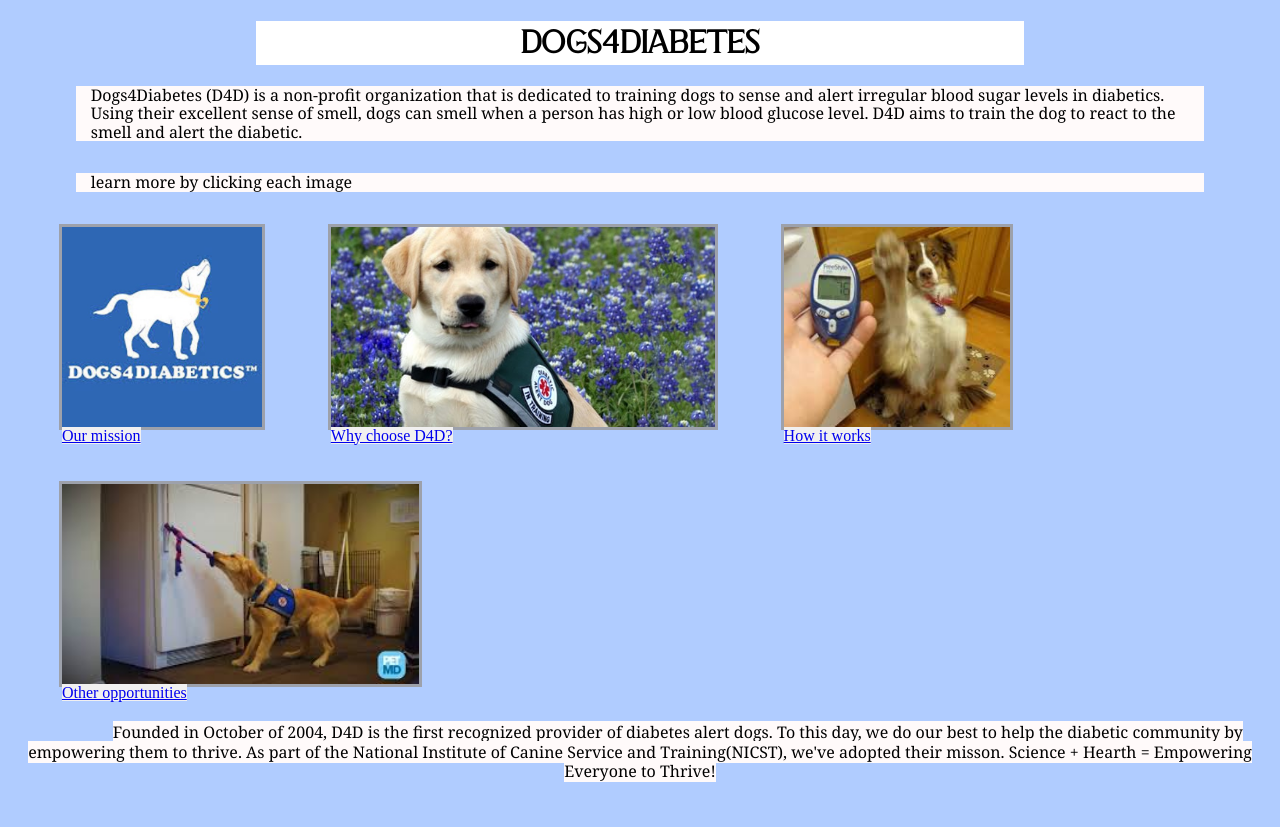
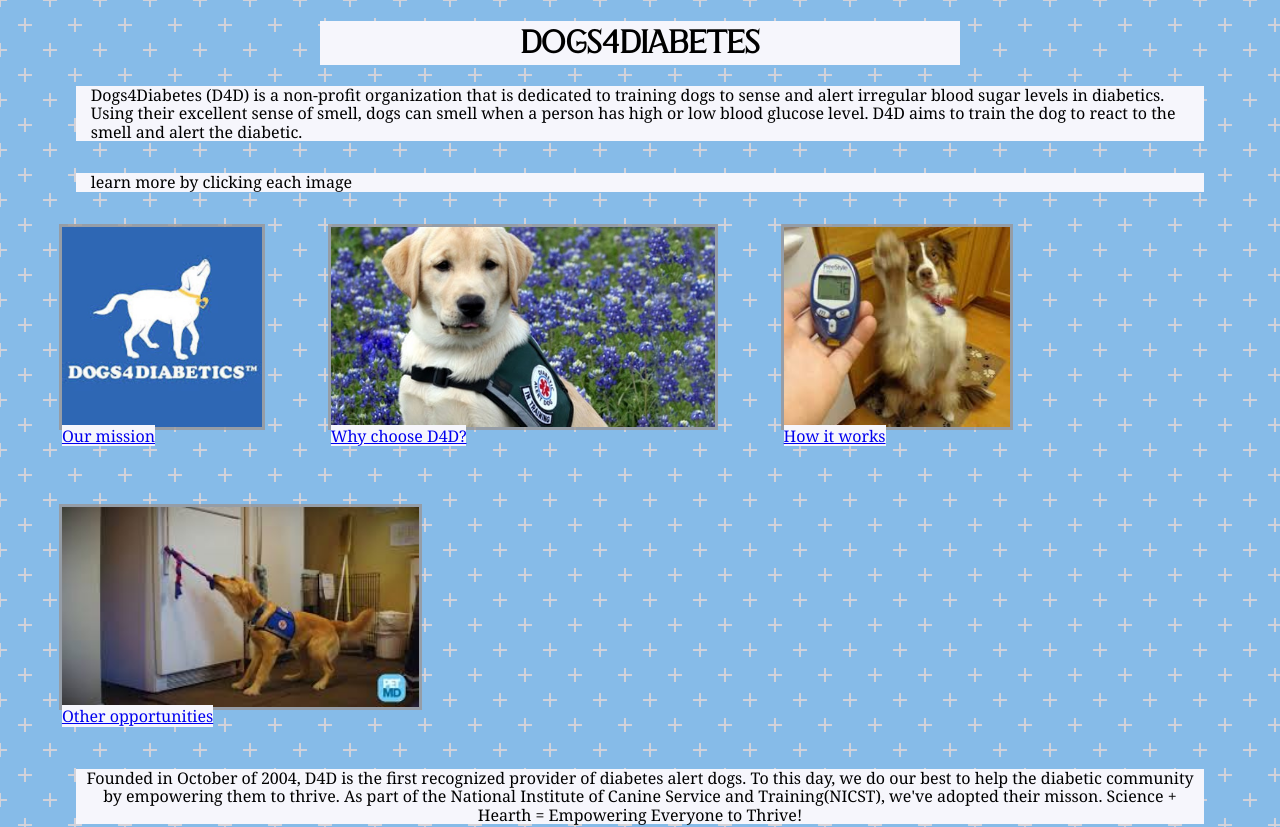
Before and after one commit to CTECH-IT/independent-project-2-samodell7, a plain HTML site: page index.html in a window 1280 px wide. Shown: the top 827 px of the page. Before the commit the page ends 800 px from the top, so only its background shows below. Drawn offline with nearby package versions, Linux system fonts and the light colour scheme.

Commit message:
better looking website (Finished and polished)

```diff
--- a/stylesheets/styles.css
+++ b/stylesheets/styles.css
@@ -9,13 +9,16 @@
 }
 
 body {
-    background: rgb(176, 204, 255);
+    background-color: #86bbe8;
+    opacity: 1;
+    background: radial-gradient(circle, transparent 20%, #86bbe8 20%, #86bbe8 80%, transparent 80%, transparent), radial-gradient(circle, transparent 20%, #86bbe8 20%, #86bbe8 80%, transparent 80%, transparent) 25px 25px, linear-gradient(#d2d2da 2px, transparent 2px) 0 -1px, linear-gradient(90deg, #d2d2da 2px, #86bbe8 2px) -1px 0;
+    background-size: 50px 50px, 50px 50px, 25px 25px, 25px 25px;
 }
 
 .body-text {
     font-family: body;
     color: black;
-    background-color: rgb(255, 250, 250);
+    background-color:#f6f6fc;
     padding-left: .4cm;
     margin-left: 2cm;
     margin-right: 2cm;
@@ -23,9 +26,10 @@
 }
 .text {
     color: black;
-    background-color: rgb(255, 250, 250);
+    background-color: #f6f6fc;
     margin-left: 2cm;
-
+    margin-right: 2cm;
+    display: block;
     font-family: Georgia, 'Times New Roman', Times, serif;
     align-items: center;
 
@@ -33,12 +37,12 @@
 
 .page-title {
     color: rgb(0, 0, 0);
-    background-color: white;
+    background-color: #f6f6fc;
     text-align: center;
     text-transform: uppercase;
-    margin-left: 20%;
+    margin-left: 25%;
     padding-top: .5%;
-    margin-right: 20%;
+    margin-right: 25%;
     font-size: 300%, 300%, 400%;
     font-family: hello;
     text-shadow: 100%;
@@ -66,6 +70,8 @@
     display: inline-block;
     overflow-x: auto;
     align-items: center;
+    margin-bottom: 1cm;
+
 }
 
 .thumbnail-item {
@@ -93,6 +99,7 @@
 .detail-container {
     flex: 1 1 auto;
     display: flex;
+    margin-bottom: 25%
 
 }
 
@@ -102,6 +109,7 @@
 }
 
 .thumbnail-title {
-    background-color: rgb(241, 240, 240);
-    list-style: none
+    background-color: #f6f6fc;
+    list-style: none;
+    font-family: Georgia, 'Times New Roman', Times, serif;
 }
```
Also changed, not shown: index.html (+1 -1 lines).
